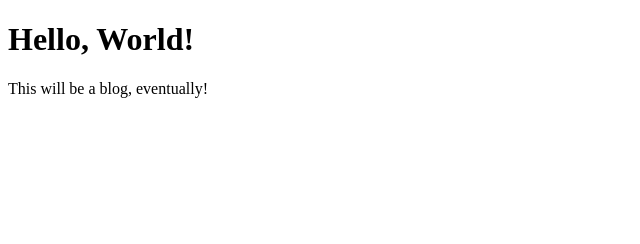
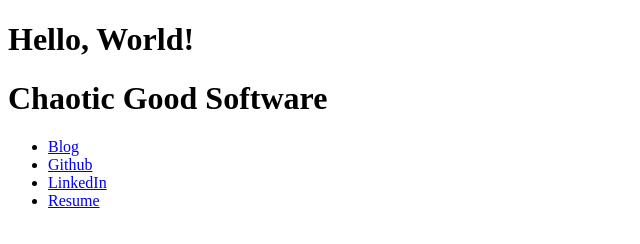
Before and after one commit to Spelkington/gatsby-blog-test, a Gatsby site: page / in a window 1280 px wide. Shown: the whole page, without its empty margins (0-640 px from the left). Built offline with nearby package versions, Linux system fonts and the light colour scheme; Gatsby itself is replaced by a stand-in of ours; some packages are replaced by stand-ins of ours.

Commit message:
Created navbar (begrudgingly) functional component

```diff
--- a/gatsby-config.ts
+++ b/gatsby-config.ts
@@ -2,8 +2,31 @@ import type { GatsbyConfig } from "gatsby";
 
 const config: GatsbyConfig = {
   siteMetadata: {
-    title: `new-gatsby-site`,
-    siteUrl: `https://www.yourdomain.tld`
+    title: "Chaotic Good Software",
+    siteUrl: "https://spelkington.github.io",
+    menuLinks: [
+      {
+        label: "Blog",
+        link: "/"
+      },
+      {
+        label: "Github",
+        link: "https://github.com/spelkington",
+      },
+      {
+        label: "LinkedIn",
+        link: "https://linkedin.com/in/spelkington",
+      },
+      {
+        label: "Resume",
+        link: "https://spelkington.github.io/Elkington_Resume.pdf"
+      }
+    ],
+    flavorTexts: [
+      "If Alan Turing knew the future was full of Jupyter Notebooks, he would've killed himself sooner",
+      "I can code FizzBuzz in 18 different ways, and they're all wrong",
+      "At any given point, I'm three days away from burying my laptop and moving off the grid"
+    ]
   },
   // More easily incorporate content into your pages through automatic TypeScript type generation and better GraphQL IntelliSense.
   // If you use VSCode you can also use the GraphQL plugin
--- a/src/components/blog-interactables/Counter/Counter.tsx
+++ b/src/components/blog-interactables/Counter/Counter.tsx
@@ -21,8 +21,6 @@ class Counter extends React.Component {
     }
 
     render() {
-
-
         return (
         <div>
             Current count: {this.state.count}
--- /dev/null
+++ b/src/components/site/Navbar.tsx
@@ -0,0 +1,37 @@
+import * as React from "react";
+import { useStaticQuery, graphql, Link } from "gatsby"
+
+export const Navbar = () => {
+
+    const data: Queries.NavLinkQuery = useStaticQuery(graphql`
+        query NavLink {
+            site {
+                siteMetadata {
+                    title,
+                    menuLinks {
+                        label,
+                        link
+                    }
+                }
+            }
+        }
+    `);
+
+    const navLinks = data?.site?.siteMetadata;
+
+    return (
+        <>
+            <h1>Hello, World!</h1>
+            <h1>{navLinks?.title}</h1>
+            <ul>
+                {navLinks?.menuLinks?.map((link) => (
+                    <li key={link?.label}>
+                        <Link to={link?.link!}>
+                            {link?.label}
+                        </Link>
+                    </li>
+                ))}
+            </ul>
+        </>
+    )
+}
--- a/src/pages/index.tsx
+++ b/src/pages/index.tsx
@@ -1,18 +1,22 @@
 import * as React from "react"
 import { graphql, PageProps } from "gatsby";
+import { Navbar } from "../components/site/Navbar"
 
 export default function Home() {
 
   // const posts = data.allMdx.nodes
 
   return (
-    <main>
-      <h1>Hello, World!</h1>
-      <p>This will be a blog, eventually!</p>
-      <ol>
+    <>
+      <Navbar />
+      {/* <main>
+        <h1>Hello, World!</h1>
+        <p>This will be a blog, eventually!</p>
+        <ol>
 
-      </ol>
-    </main>
+        </ol>
+      </main> */}
+    </>
   );
 }
 
```
Also changed, not shown: src/pages/posts.tsx (+8 -4 lines).
